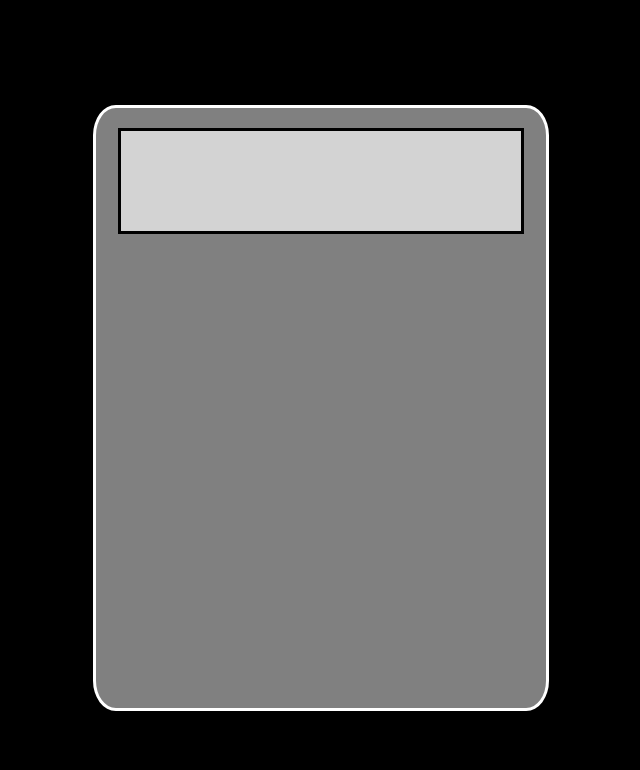
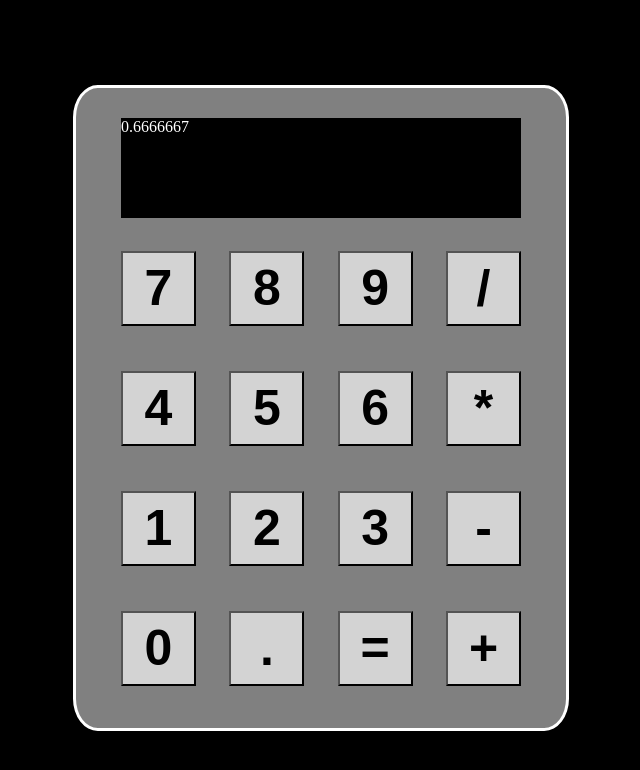
Before and after one commit to dfitch96/Calculator, a plain HTML site: page index.html in a window 1280 px wide. Shown: the whole page, without its empty margins (327-967 px from the left). Drawn offline with Linux system fonts and the light colour scheme.

Commit message:
added buttons to calculator ui

```diff
--- a/index.html
+++ b/index.html
@@ -9,7 +9,31 @@
 <body>
 
     <div class="calculator">
-        <div class="display"></div>
+        <div class="display">0.6666667</div>
+        <div class="rows">
+            <button class="btn">7</button>
+            <button class="btn">8</button>
+            <button class="btn">9</button>
+            <button class="btn">/</button>
+        </div>
+        <div class="rows">
+            <button class="btn">4</button>
+            <button class="btn">5</button>
+            <button class="btn">6</button>
+            <button class="btn">*</button>
+        </div>
+        <div class="rows">
+            <button class="btn">1</button>
+            <button class="btn">2</button>
+            <button class="btn">3</button>
+            <button class="btn">-</button>
+        </div>
+        <div class="rows">
+            <button class="btn">0</button>
+            <button class="btn">.</button>
+            <button class="btn">=</button>
+            <button class="btn">+</button>
+        </div>
     </div>
 
     <script src="script.js"></script>
--- a/style.css
+++ b/style.css
@@ -14,10 +14,11 @@ body{
 .calculator{
     display: flex;
     flex-direction: column;
-    justify-content: space-between;
+    justify-content: space-around;
     align-items: center;
     height: 600px;
     width: 450px;
+    padding: 20px;
     border: solid white;
     background-color: grey;
     border-radius: 5%;
@@ -25,9 +26,30 @@ body{
 
 
 .display{
-    background-color: lightgrey;
-    margin: 20px;
+    background-color:black;
     height: 100px;
     width: 400px;
-    border: solid black;
+    color: white;
 }
+
+
+.rows{
+    display: flex;
+    justify-content: space-between;
+    align-items: center;
+    height: 100px;
+    width: 400px;
+
+
+}
+
+.btn{
+    height: 75px;
+    width: 75px;
+    margin: 5px;
+    margin: 0;
+    padding: 0;
+    background-color: lightgray;
+    font-size: 50px;
+    font-weight: 900;
+}
```
